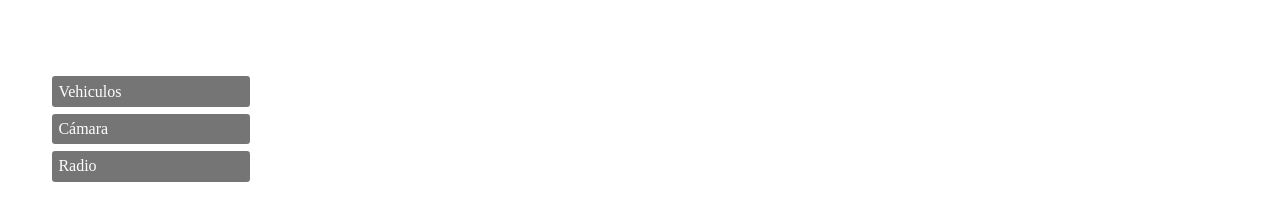
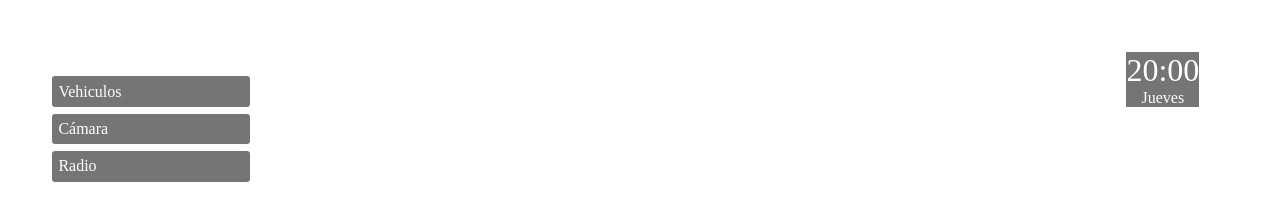
Before and after one commit to moises-pacheco/Previsualizador-de-autos-3D, a website built with Vite: page index.html in a window 1280 px wide. Built offline with nearby package versions, Linux system fonts and the light colour scheme; files whose address does not match are found by name.

Commit message:
Estilos al reloj

```diff
--- a/index.html
+++ b/index.html
@@ -67,9 +67,10 @@
       </div>
     </div>
 
-
     <div class="reloj">
-      <div class="hora" id="hora">20:00</div>
+      <div class="hora-sistema">
+        <div class="hora" id="hora">20:00</div>
+      </div>
       <div class="dia" id="dia">Jueves</div>
     </div>
 
--- a/style.css
+++ b/style.css
@@ -156,7 +156,7 @@ button{
 
 .reloj{
     position: absolute;
-    left: 90%;
+    left: 88%;
     top: 52px;
     color: white;
     display: flex;
@@ -164,6 +164,7 @@ button{
     align-items: center;
     justify-content: center;
     text-align: center;
+    background-color: var(--fondo-letras);
 }
 
 
@@ -174,3 +175,9 @@ button{
 .dia{
     font-size: 1em;
 }
+
+.hora-sistema{
+    display: flex;
+    justify-content: flex-start;
+    align-items: flex-start;
+}
```
